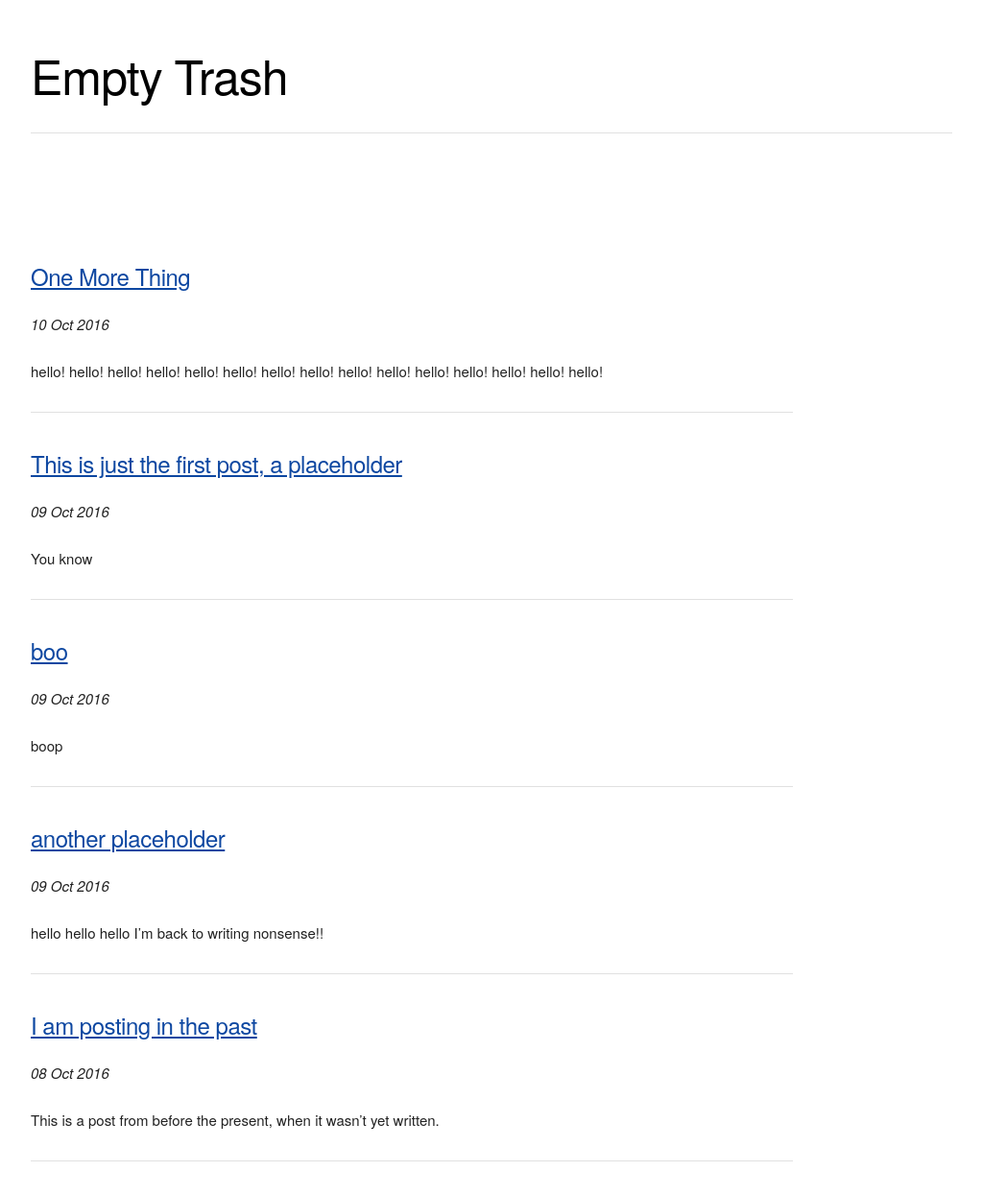
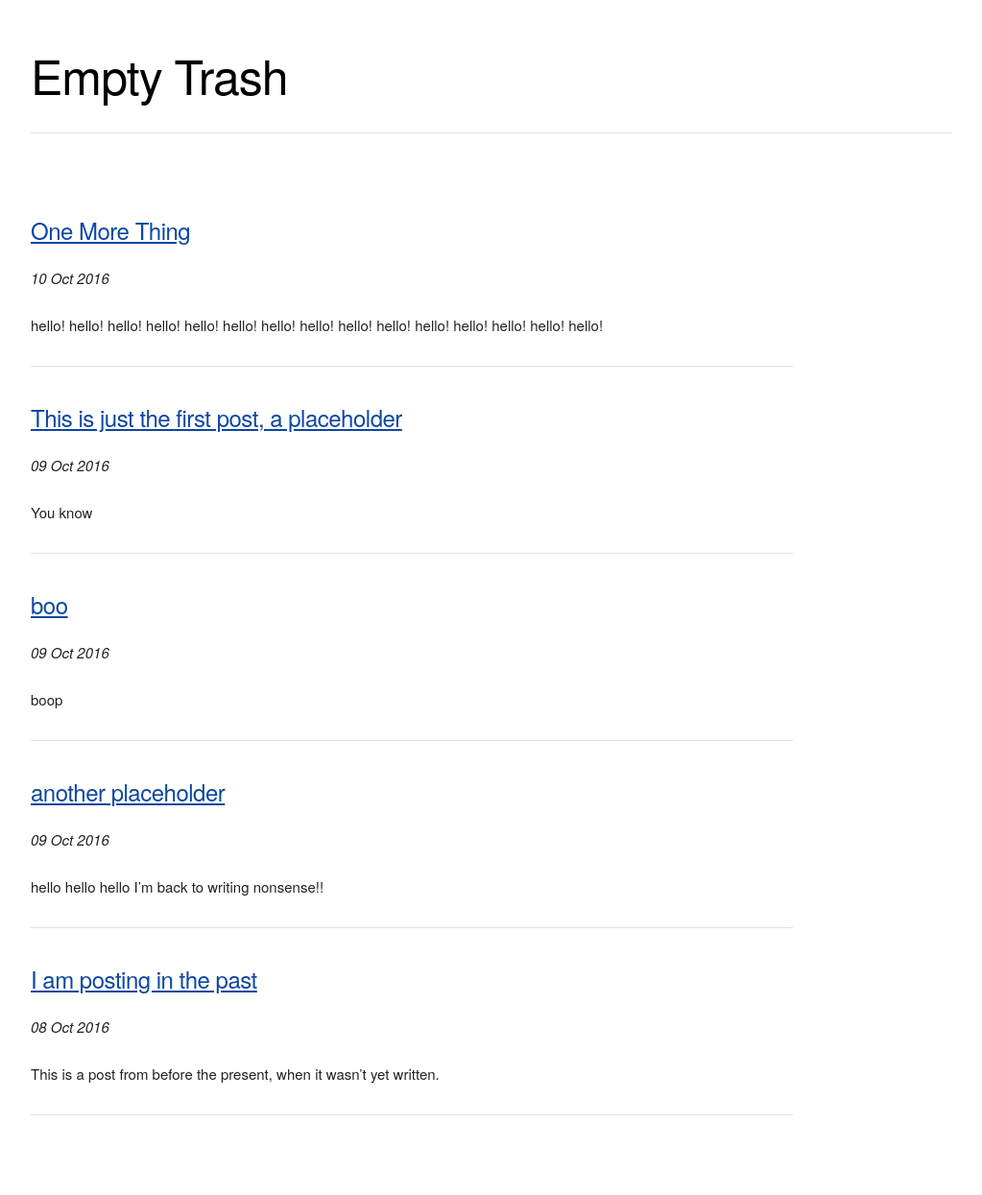
Before and after one commit to mt-trash/mt-trash.github.io, a Jekyll site: the page built from index.html, in a window 1280 px wide. Shown: the whole page at 96% size, without its empty margins (128-1151 px from the left). Built offline with Jekyll 4.4.1, drawn with Linux system fonts in a browser that asks for light colours; the list of posts is cut into pages by our own code; after the commit the page ends 1197 px from its top, so only the background shows below that.

Commit message:
Update index.html

```diff
--- a/index.html
+++ b/index.html
@@ -3,7 +3,7 @@ layout: default
 title: Empty Trash
 ---
 <div class="row">
-  <div class="ten columns" style="margin-top: 10%">
+  <div class="ten columns" style="margin-top: 5%">
     {% for post in paginator.posts %}
       <h5><a href="{{ post.url }}" title="{{ post.title }}">{{ post.title }}</a></h5>
       <p><i>{{ post.date | date_to_string }}</i></p>{{ post.excerpt }}<hr>
```
